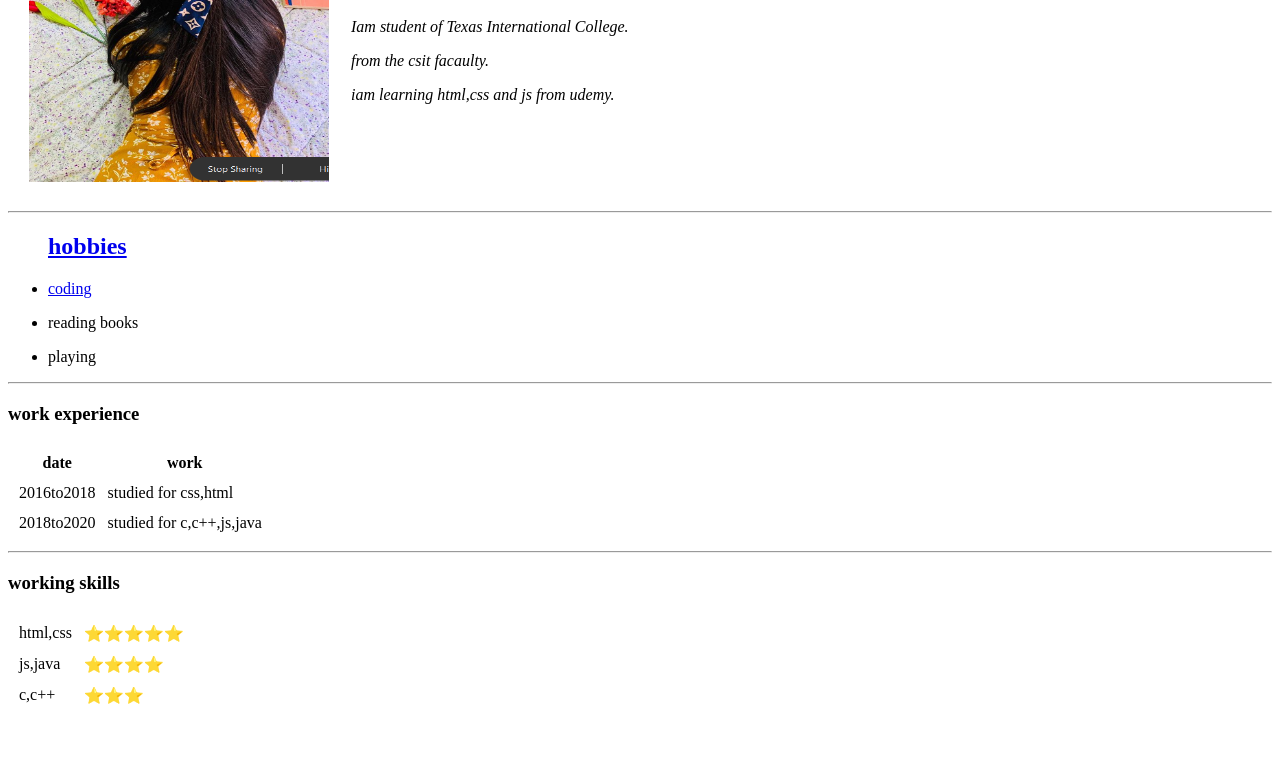
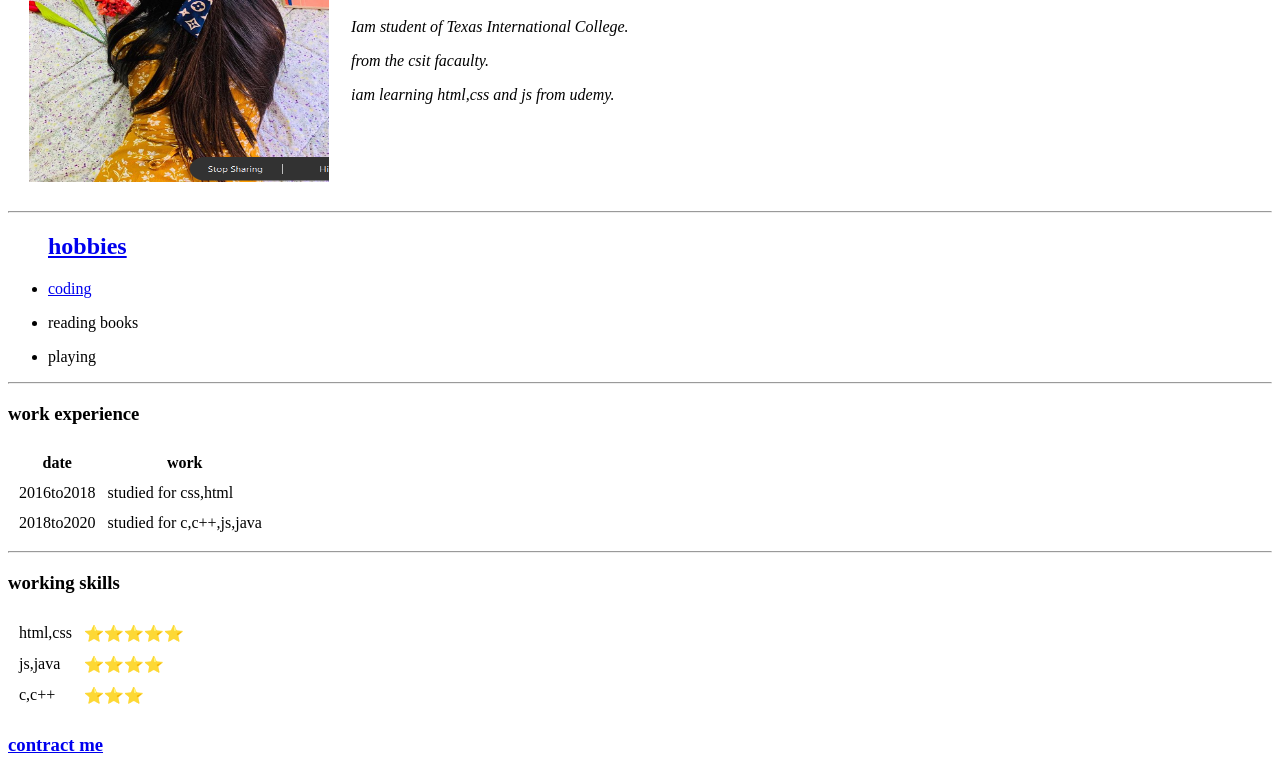
Before and after one commit to SujataThapa/cv, a plain HTML site: page index.html in a window 1280 px wide. Shown: the part 165-940 px from the top of the page. Before the commit the page ends 899 px from the top, so only its background shows below. Drawn offline with Linux system fonts and the light colour scheme.

Commit message:
Update index.html

```diff
--- a/index.html
+++ b/index.html
@@ -59,6 +59,6 @@
                   <td>⭐⭐⭐</td>
                 </tr>
             </table>
-            <h3><a href="https://sujatathapa.github.io/cv/email.html>contract me</a></h3>
+            <h3><a href="https://sujatathapa.github.io/cv/email.html">contract me</a></h3>
   </body>
 </html>
```
